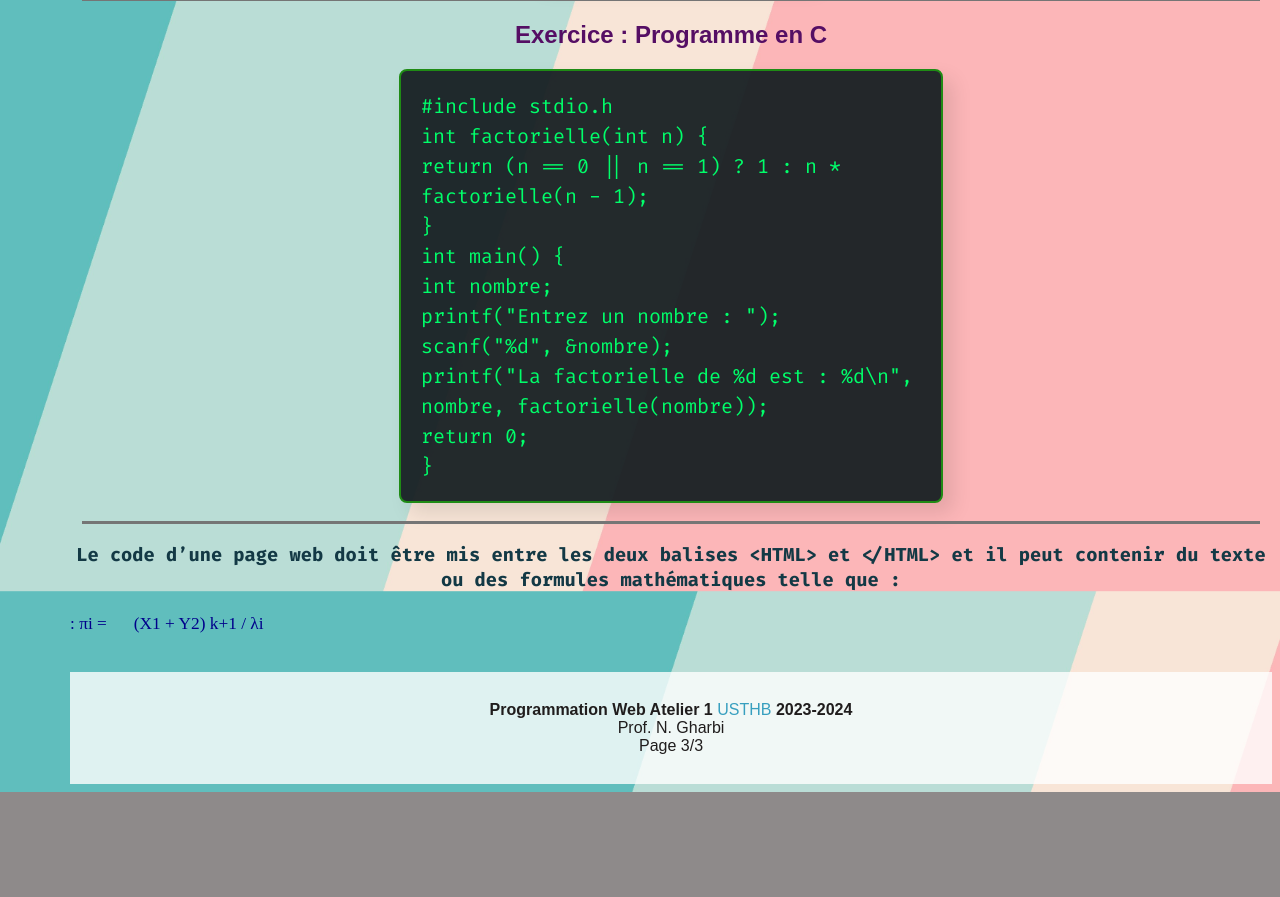
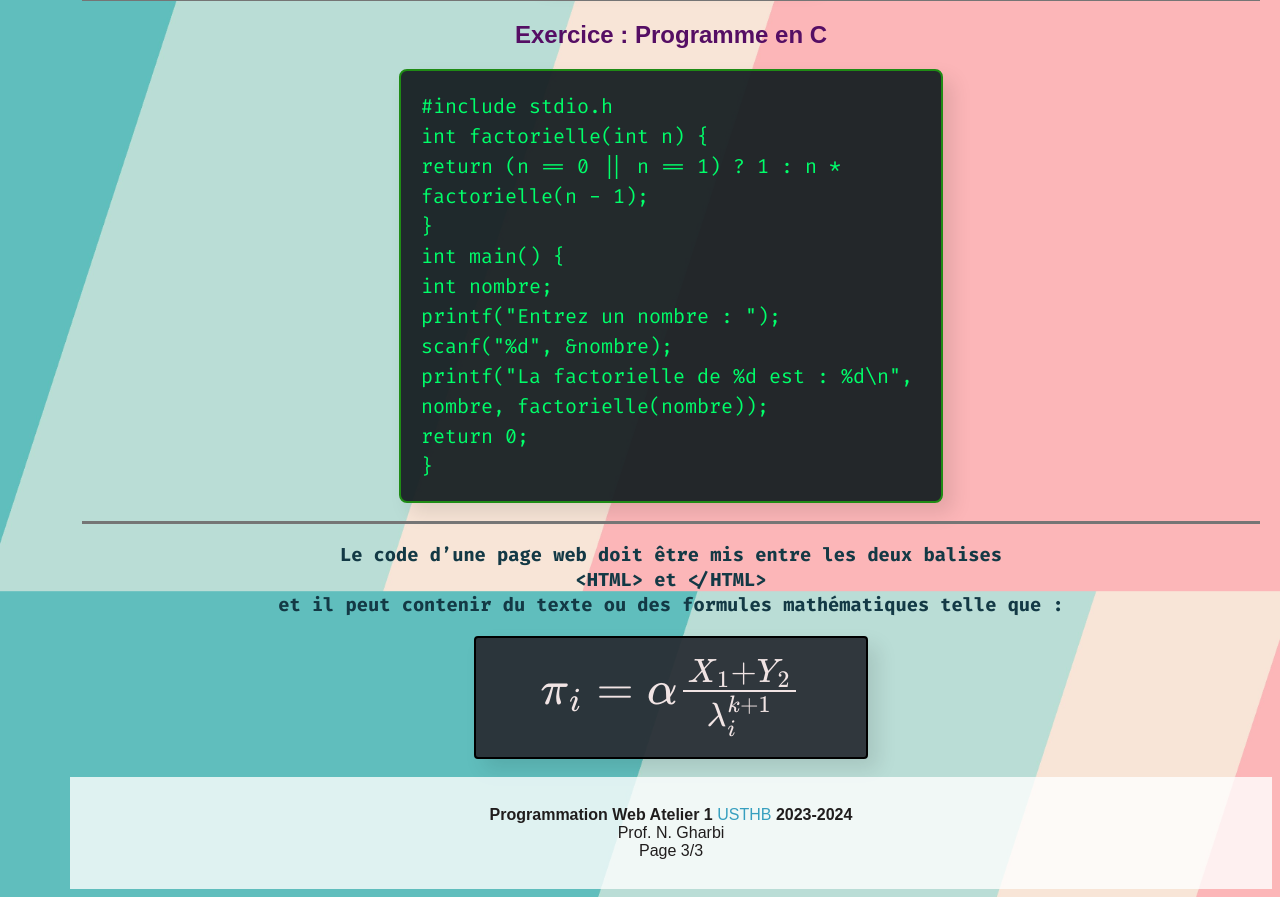
Before and after one commit to LemonLamo/Pweb, a plain HTML site: page index.html in a window 1280 px wide. Shown: the part 1603-2500 px from the top of the page. Before the commit the page ends 2395 px from the top, so only its background shows below. Drawn offline with nearby package versions, Linux system fonts and the light colour scheme.

Commit message:
added a math equation

```diff
--- a/index.html
+++ b/index.html
@@ -9,11 +9,20 @@
     <link rel="icon" href="Images/fond.jpg">
     <link rel="preconnect" href="https://fonts.googleapis.com">
 <link rel="preconnect" href="https://fonts.gstatic.com" crossorigin>
+
 <link href="https://fonts.googleapis.com/css2?family=Bebas+Neue&display=swap" rel="stylesheet">
 <link rel="preconnect" href="https://fonts.googleapis.com">
+
 <link rel="preconnect" href="https://fonts.gstatic.com" crossorigin>
 <link href="https://fonts.googleapis.com/css2?family=Fira+Code:wght@300..700&display=swap" rel="stylesheet">
-  </head>
+
+<link rel="preconnect" href="https://fonts.googleapis.com">
+<link rel="preconnect" href="https://fonts.gstatic.com" crossorigin>
+<link href="https://fonts.googleapis.com/css2?family=Noto+Sans+Math&display=swap" rel="stylesheet">
+
+<script src="https://polyfill.io/v3/polyfill.min.js?features=es6"></script>
+<script id="MathJax-script" async src="https://cdn.jsdelivr.net/npm/mathjax@3/es5/tex-mml-chtml.js"></script>
+</head>
 <body>
   <div class="header">
     <a href="#default" class="logo">Lamia Koucem</a>
@@ -164,13 +173,22 @@
     <!-- Fin de la quatrième section -->
 
     <!-- Paragraphe contenant une formule mathématique -->
-      <h3>Le code d’une page web doit être mis entre les deux balises &lt;HTML&gt; et &lt;/HTML&gt; et il peut contenir du texte ou des formules mathématiques telle que :</h2>
-    <p>
+      <h3>Le code d’une page web doit être mis entre les deux balises <br>
+        &lt;HTML&gt; et &lt;/HTML&gt; <br>
+        et il peut contenir du texte ou des formules mathématiques telle que :</h2>
+   <!-- <p>
        : πi =(X1 + Y2)
       k+1
       / λi
-      </p>
+      </p> -->
+  <div class="equ-container">
+    <div id="equation"></div>
+  </div>
 
+
+  <script>
+    document.getElementById('equation').innerHTML = '\\( \\pi_i = \\alpha \\frac{{X_1 + Y_2}}{{\\lambda_i^{k+1}}} \\)';
+  </script>
     <!-- Texte en bas de page pour revenir en haut -->
 
     <button class="scroll-to-top-btn" aria-label="Scroll to top"></button>
--- a/style.css
+++ b/style.css
@@ -178,6 +178,7 @@ a:link {
   overflow: hidden;
   background-color: #f1f1f1e1;
   padding: 20px 10px;
+
 }
 
 /* Style the header links */
@@ -261,5 +262,30 @@ a:link {
 }
 
 .scroll-to-top-btn:hover {
-  background-color: rgba(2, 255, 234, 0.443);
+  background-color: rgba(248, 87, 59, 0.443);
 }
+
+ .equ-container {
+  background-color: #292e34f1;
+  color: #f1e4e4;
+  box-shadow: 10px 10px 20px rgba(0, 0, 0, 0.1);
+  padding: 20px;
+  border: 2px solid rgb(0, 0, 0);
+  border-radius: 4px;
+  width: 350px;
+  height: auto;
+  margin: auto;
+  display: flex;
+  justify-content: center;
+  align-items: center;
+  font-family: "Fira Code", monospace;
+  font-size: 40px;
+ }
+
+/*#equation {
+    color: #111a4b;
+     text-align: center;
+     font-size: 40px;
+     font-family: "Noto Sans Math", sans-serif;
+  font-weight: bold;
+} */
```
